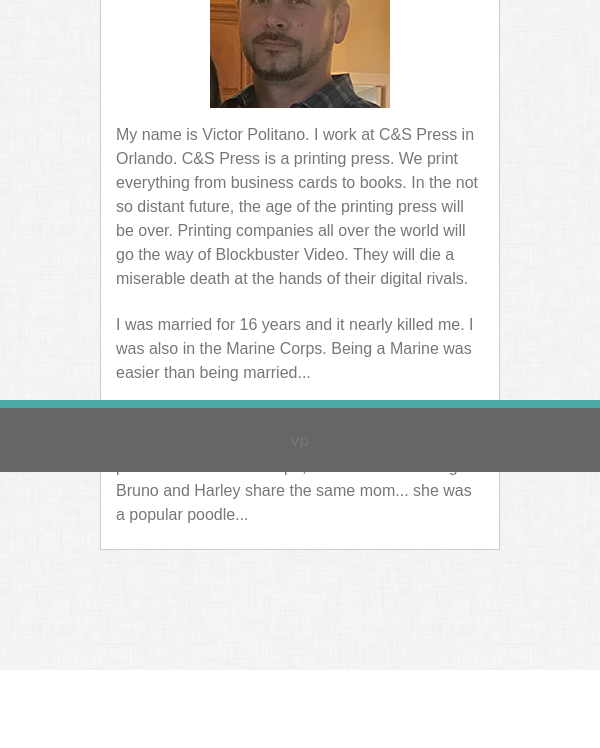
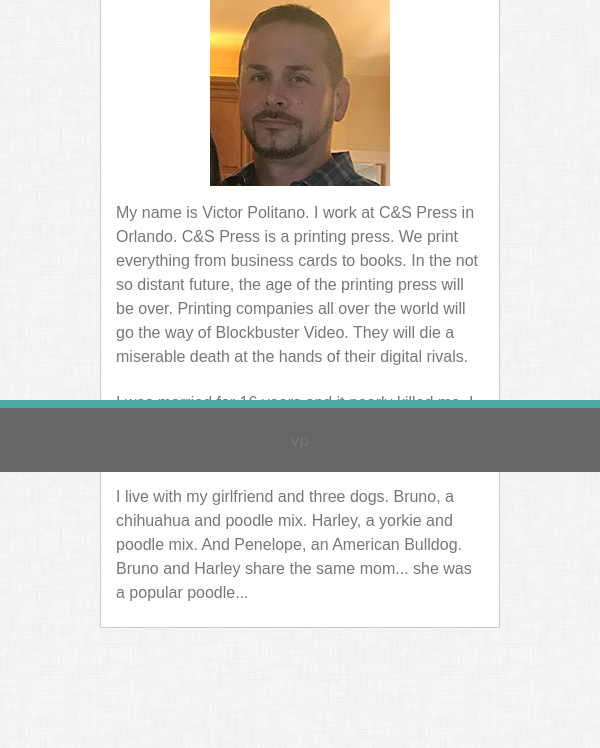
Before and after one commit to viant3/Responsive-Portfolio, a plain HTML site: page index.html in a window 600 px wide. Shown: the part 328-1076 px from the top of the page. Before the commit the page ends 998 px from the top, so only its background shows below. Drawn offline with nearby package versions, Linux system fonts and the light colour scheme.

Commit message:
adjusted margintop on smallest @media to 38%

```diff
--- a/assets/css/style.css
+++ b/assets/css/style.css
@@ -206,7 +206,7 @@ p {
   and  (max-width: 767px) {
   section.mainBox {
     max-width: 400px;
-    margin-top: 25%;
+    margin-top: 38%;
     margin-bottom: 20%;
   }
   img.imgSize {
```
